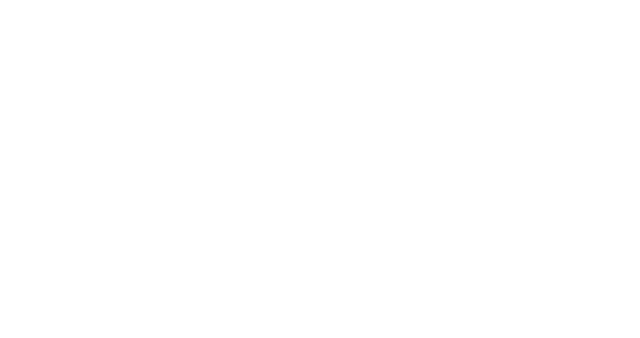
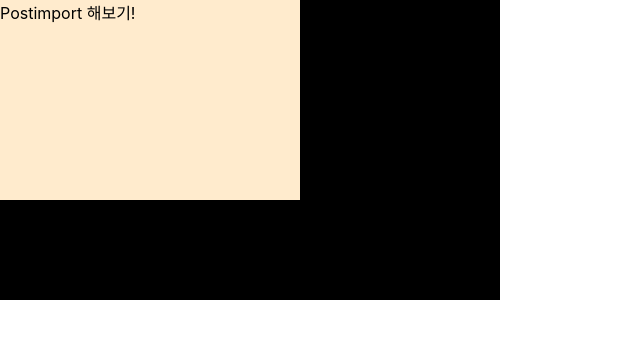
Before and after one commit to guswjddudwo/react-study, a React (Create React App) app: page / in a window 1280 px wide. Shown: the top 338 px of the page, without its empty margins (0-640 px from the left). Built offline with nearby package versions, Linux system fonts and the light colour scheme.

Commit message:
react base

```diff
--- a/src/App.css
+++ b/src/App.css
@@ -1,38 +1,5 @@
 .App {
-  text-align: center;
+  width: 500px;
+  height: 300px;
+  background-color: #000;
 }
-
-.App-logo {
-  height: 40vmin;
-  pointer-events: none;
-}
-
-@media (prefers-reduced-motion: no-preference) {
-  .App-logo {
-    animation: App-logo-spin infinite 20s linear;
-  }
-}
-
-.App-header {
-  background-color: #282c34;
-  min-height: 100vh;
-  display: flex;
-  flex-direction: column;
-  align-items: center;
-  justify-content: center;
-  font-size: calc(10px + 2vmin);
-  color: white;
-}
-
-.App-link {
-  color: #61dafb;
-}
-
-@keyframes App-logo-spin {
-  from {
-    transform: rotate(0deg);
-  }
-  to {
-    transform: rotate(360deg);
-  }
-}
--- a/src/App.js
+++ b/src/App.js
@@ -1,8 +1,21 @@
-import Post from "./post";
+import Test from "./Test";
+import Post from "./Post";
+
 import "./App.css";
 
 function App() {
-  return <div className="App"></div>;
+  return (
+    <div className="App">
+      <Post />
+      <Test />
+    </div>
+  );
 }
 
 export default App;
+
+/**
+ * 중첩된 컴포넌트 만들기
+ * 4분할된 컴포넌트 만들기
+ * 각각 분할된 화면을 2분할로 다시 컴포넌드 만들기
+ */
--- /dev/null
+++ b/src/Post.css
@@ -0,0 +1,5 @@
+.Post {
+  background-color: blanchedalmond;
+  width: 300px;
+  height: 200px;
+}
--- a/src/Post.js
+++ b/src/Post.js
@@ -1 +1,9 @@
-export default function Post() {}
+import Test from "./Test";
+import "./Post.css";
+export default function Post() {
+  return (
+    <div className="Post">
+      Post<Test></Test>
+    </div>
+  );
+}
--- /dev/null
+++ b/src/Test.js
@@ -0,0 +1,3 @@
+export default function () {
+  return <>import 해보기!</>;
+}
```
